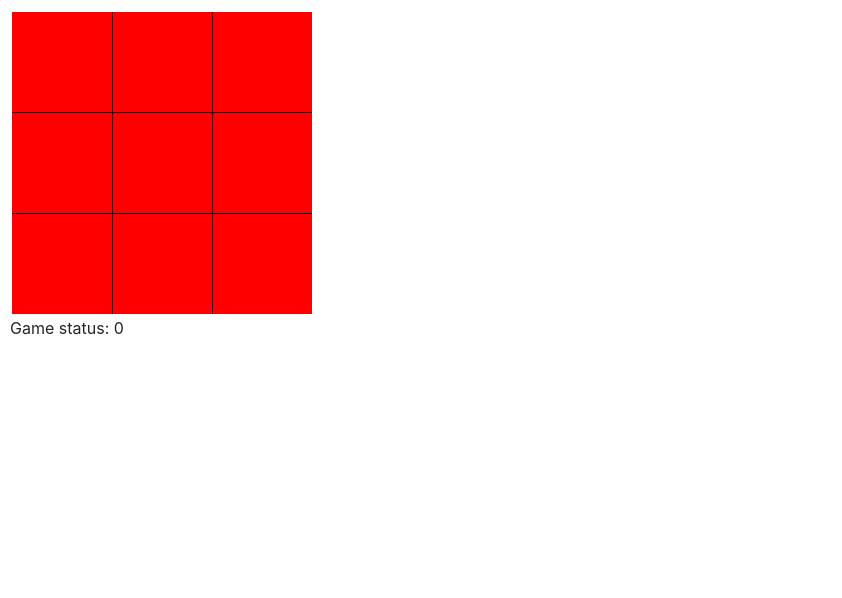
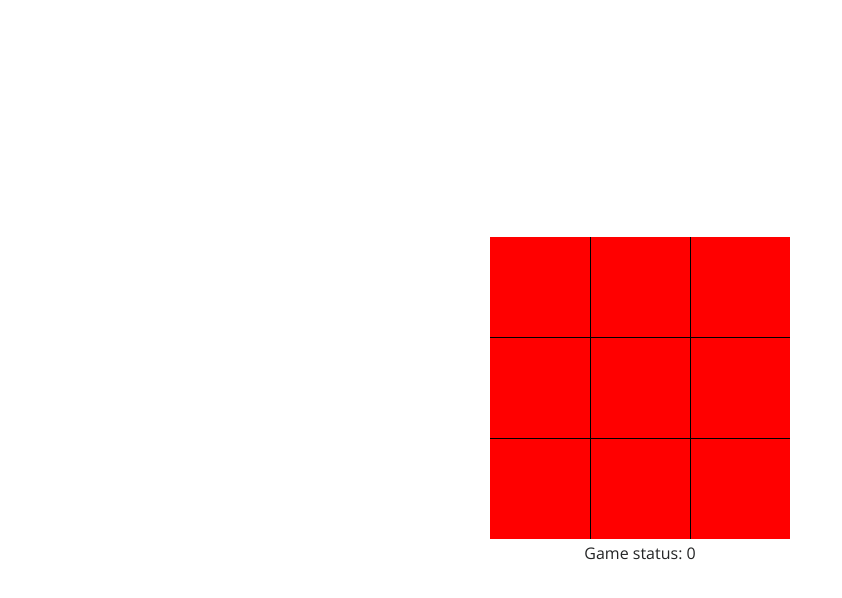
Before and after one commit to lucaspevidor/react-tictactoe, a React (Vite) app: page / in a window 1280 px wide. Shown: the top 598 px of the page, without its empty margins (0-842 px from the left). Built offline with nearby package versions, Linux system fonts and the light colour scheme.

Commit message:
Fixed some styling issues

```diff
--- a/index.html
+++ b/index.html
@@ -5,6 +5,10 @@
     <link rel="icon" type="image/svg+xml" href="/vite.svg" />
     <meta name="viewport" content="width=device-width, initial-scale=1.0" />
     <title>React TicTacToe</title>
+    <link
+      href="https://fonts.googleapis.com/css2?family=Open+Sans&display=swap"
+      rel="stylesheet"
+    />
   </head>
   <body>
     <div id="root"></div>
--- a/src/App.tsx
+++ b/src/App.tsx
@@ -2,7 +2,15 @@ import Board from "./components/Board/board";
 
 const App = () => {
   return (
-    <div>
+    <div
+      style={{
+        height: "100%",
+        display: "flex",
+        flexDirection: "column",
+        justifyContent: "center",
+        alignItems: "center",
+      }}
+    >
       <Board />
     </div>
   );
--- a/src/index.css
+++ b/src/index.css
@@ -1,5 +1,5 @@
 :root {
-  font-family: Inter, system-ui, Avenir, Helvetica, Arial, sans-serif;
+  font-family: "Open Sans", system-ui, Avenir, Helvetica, Arial, sans-serif;
   line-height: 1.5;
   font-weight: 400;
 
@@ -23,7 +23,8 @@
 
 html,
 body,
-:root {
+:root,
+#root {
   height: 100%;
   margin: 0;
 }
```
